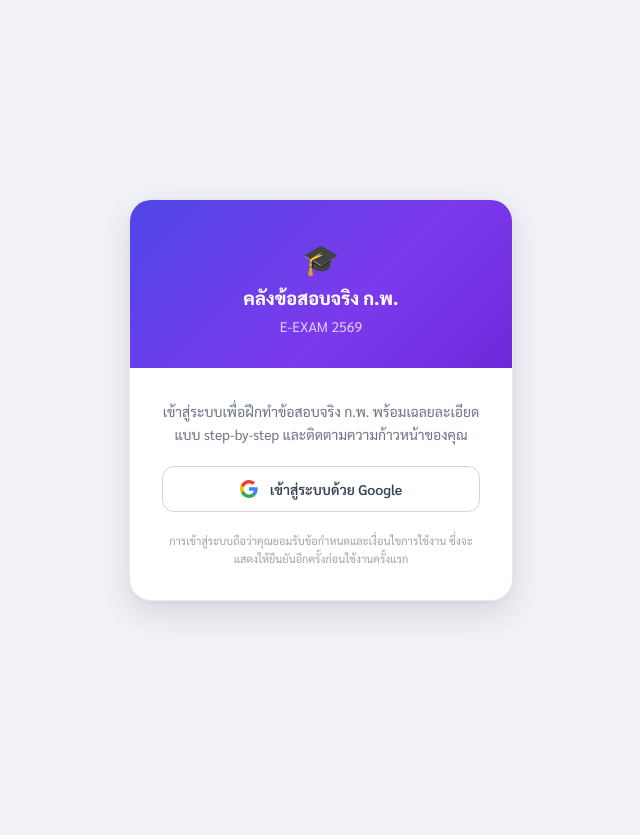
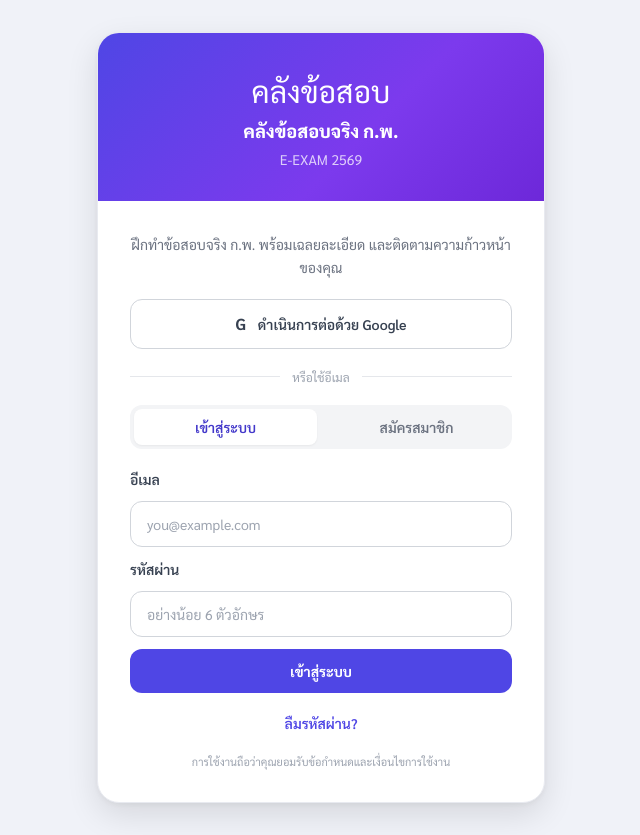
Before and after one commit to kridtayod-1988/Kpor, a Next.js app: page /login in a window 1280 px wide. Shown: the whole page, without its empty margins (319-959 px from the left). Before the commit the page ends 800 px from the top, so only its background shows below. Built offline with nearby package versions, Linux system fonts and the light colour scheme.

Commit message:
Add Google, email, and password reset auth flows

```diff
--- /dev/null
+++ b/app/auth/reset-password/page.tsx
@@ -0,0 +1,53 @@
+"use client";
+
+import { FormEvent, useState } from "react";
+import { createClient } from "@/lib/supabase/client";
+
+export default function ResetPasswordPage() {
+  const [password, setPassword] = useState("");
+  const [confirmPassword, setConfirmPassword] = useState("");
+  const [loading, setLoading] = useState(false);
+  const [message, setMessage] = useState<string | null>(null);
+  const [error, setError] = useState<string | null>(null);
+
+  const handleSubmit = async (event: FormEvent<HTMLFormElement>) => {
+    event.preventDefault();
+    setError(null);
+    setMessage(null);
+    if (password.length < 6) {
+      setError("รหัสผ่านต้องมีอย่างน้อย 6 ตัวอักษร");
+      return;
+    }
+    if (password !== confirmPassword) {
+      setError("รหัสผ่านทั้งสองช่องไม่ตรงกัน");
+      return;
+    }
+    setLoading(true);
+    const { error: updateError } = await createClient().auth.updateUser({ password });
+    setLoading(false);
+    if (updateError) {
+      setError("เปลี่ยนรหัสผ่านไม่สำเร็จ ลิงก์อาจหมดอายุแล้ว");
+      return;
+    }
+    setMessage("เปลี่ยนรหัสผ่านเรียบร้อยแล้ว กำลังกลับไปหน้าหลัก...");
+    window.setTimeout(() => window.location.assign("/"), 1200);
+  };
+
+  return (
+    <main className="min-h-screen flex items-center justify-center px-4 py-8">
+      <section className="slide-up w-full max-w-md rounded-[22px] border border-[#e8eaf0] bg-white p-8 shadow-cardLg" aria-labelledby="reset-title">
+        <h1 id="reset-title" className="text-xl font-extrabold text-gray-900">ตั้งรหัสผ่านใหม่</h1>
+        <p className="mt-2 text-sm leading-relaxed text-gray-500">กำหนดรหัสผ่านใหม่สำหรับบัญชีของคุณ</p>
+        <form onSubmit={handleSubmit} className="mt-6 flex flex-col gap-3">
+          <label className="text-sm font-semibold text-gray-700" htmlFor="new-password">รหัสผ่านใหม่</label>
+          <input id="new-password" type="password" required minLength={6} autoComplete="new-password" value={password} onChange={(event) => setPassword(event.target.value)} className="w-full rounded-xl border border-gray-300 px-4 py-3 text-sm outline-none focus:border-indigo-500" />
+          <label className="text-sm font-semibold text-gray-700" htmlFor="confirm-password">ยืนยันรหัสผ่านใหม่</label>
+          <input id="confirm-password" type="password" required minLength={6} autoComplete="new-password" value={confirmPassword} onChange={(event) => setConfirmPassword(event.target.value)} className="w-full rounded-xl border border-gray-300 px-4 py-3 text-sm outline-none focus:border-indigo-500" />
+          <button type="submit" disabled={loading} className="mt-2 w-full rounded-xl bg-indigo-600 py-3 text-sm font-bold text-white hover:bg-indigo-700 disabled:opacity-60">{loading ? "กำลังบันทึก..." : "บันทึกรหัสผ่านใหม่"}</button>
+        </form>
+        {error && <p role="alert" className="mt-4 text-center text-xs text-red-600">{error}</p>}
+        {message && <p role="status" className="mt-4 text-center text-xs text-emerald-600">{message}</p>}
+      </section>
+    </main>
+  );
+}
--- a/app/login/page.tsx
+++ b/app/login/page.tsx
@@ -1,68 +1,114 @@
 "use client";
 
-import { useState } from "react";
+import { FormEvent, useState } from "react";
 import { createClient } from "@/lib/supabase/client";
 
+const getRedirectUrl = () =>
+  `${process.env.NEXT_PUBLIC_SITE_URL || window.location.origin}/auth/callback`;
+
 export default function LoginPage() {
+  const [mode, setMode] = useState<"login" | "signup">("login");
+  const [email, setEmail] = useState("");
+  const [password, setPassword] = useState("");
   const [loading, setLoading] = useState(false);
+  const [message, setMessage] = useState<string | null>(null);
   const [error, setError] = useState<string | null>(null);
 
+  const clearFeedback = () => {
+    setError(null);
+    setMessage(null);
+  };
+
   const signInWithGoogle = async () => {
-    setError(null);
+    clearFeedback();
     setLoading(true);
-    const supabase = createClient();
-    const { error: signInError } = await supabase.auth.signInWithOAuth({
+    const { error: signInError } = await createClient().auth.signInWithOAuth({
       provider: "google",
-      options: {
-        redirectTo: `${process.env.NEXT_PUBLIC_SITE_URL}/auth/callback`,
-      },
+      options: { redirectTo: getRedirectUrl() },
     });
     if (signInError) {
-      setError("เข้าสู่ระบบไม่สำเร็จ กรุณาลองใหม่อีกครั้ง");
+      setError("เข้าสู่ระบบด้วย Google ไม่สำเร็จ กรุณาลองใหม่อีกครั้ง");
       setLoading(false);
     }
   };
 
+  const handleEmailAuth = async (event: FormEvent<HTMLFormElement>) => {
+    event.preventDefault();
+    clearFeedback();
+    setLoading(true);
+    const supabase = createClient();
+    const result = mode === "login"
+      ? await supabase.auth.signInWithPassword({ email, password })
+      : await supabase.auth.signUp({ email, password, options: { emailRedirectTo: getRedirectUrl() } });
+
+    if (result.error) {
+      setError(mode === "login" ? "อีเมลหรือรหัสผ่านไม่ถูกต้อง" : "สมัครสมาชิกไม่สำเร็จ กรุณาตรวจสอบข้อมูลแล้วลองใหม่");
+      setLoading(false);
+      return;
+    }
+
+    if (mode === "signup" && !result.data.session) {
+      setMessage("สมัครสมาชิกแล้ว กรุณาตรวจสอบอีเมลเพื่อยืนยันบัญชี");
+      setLoading(false);
+      return;
+    }
+
+    window.location.assign("/");
+  };
+
+  const requestPasswordReset = async () => {
+    clearFeedback();
+    if (!email.trim()) {
+      setError("กรุณากรอกอีเมลก่อนขอเปลี่ยนรหัสผ่าน");
+      return;
+    }
+    setLoading(true);
+    const { error: resetError } = await createClient().auth.resetPasswordForEmail(email, {
+      redirectTo: `${process.env.NEXT_PUBLIC_SITE_URL || window.location.origin}/auth/reset-password`,
+    });
+    setLoading(false);
+    setMessage(resetError ? "ส่งลิงก์ไม่สำเร็จ กรุณาตรวจสอบอีเมลอีกครั้ง" : "ส่งลิงก์เปลี่ยนรหัสผ่านไปที่อีเมลแล้ว");
+    if (resetError) setError("ส่งลิงก์ไม่สำเร็จ กรุณาตรวจสอบอีเมลอีกครั้ง");
+  };
+
   return (
-    <div className="min-h-screen flex items-center justify-center px-4">
-      <div className="slide-up w-full max-w-sm bg-white rounded-[22px] shadow-cardLg border border-[#e8eaf0] overflow-hidden">
-        <div
-          className="px-8 pt-10 pb-8 text-center text-white"
-          style={{ background: "linear-gradient(135deg,#4f46e5,#7c3aed 60%,#6d28d9)" }}
-        >
-          <div className="text-3xl mb-2">🎓</div>
-          <div className="font-extrabold text-lg">คลังข้อสอบจริง ก.พ.</div>
-          <div className="text-sm opacity-75 mt-1">E-EXAM 2569</div>
+    <main className="min-h-screen flex items-center justify-center px-4 py-8">
+      <section className="slide-up w-full max-w-md bg-white rounded-[22px] shadow-cardLg border border-[#e8eaf0] overflow-hidden" aria-labelledby="login-title">
+        <div className="px-8 pt-10 pb-8 text-center text-white" style={{ background: "linear-gradient(135deg,#4f46e5,#7c3aed 60%,#6d28d9)" }}>
+          <div className="text-3xl mb-2" aria-hidden="true">คลังข้อสอบ</div>
+          <h1 id="login-title" className="font-extrabold text-lg">คลังข้อสอบจริง ก.พ.</h1>
+          <p className="text-sm opacity-75 mt-1">E-EXAM 2569</p>
         </div>
 
         <div className="p-8 flex flex-col gap-5">
-          <p className="text-sm text-gray-500 text-center leading-relaxed">
-            เข้าสู่ระบบเพื่อฝึกทำข้อสอบจริง ก.พ. พร้อมเฉลยละเอียดแบบ step-by-step
-            และติดตามความก้าวหน้าของคุณ
-          </p>
+          <p className="text-sm text-gray-500 text-center leading-relaxed">ฝึกทำข้อสอบจริง ก.พ. พร้อมเฉลยละเอียด และติดตามความก้าวหน้าของคุณ</p>
 
-          <button
-            onClick={signInWithGoogle}
-            disabled={loading}
-            className="flex items-center justify-center gap-3 w-full py-3 rounded-xl border border-gray-300 bg-white font-semibold text-sm text-gray-700 hover:bg-gray-50 transition disabled:opacity-60"
-          >
-            <svg width="18" height="18" viewBox="0 0 18 18" aria-hidden="true">
-              <path fill="#4285F4" d="M17.64 9.2c0-.64-.06-1.25-.16-1.84H9v3.48h4.84c-.21 1.13-.85 2.09-1.8 2.73v2.27h2.92c1.7-1.57 2.68-3.88 2.68-6.64z" />
-              <path fill="#34A853" d="M9 18c2.43 0 4.47-.8 5.96-2.18l-2.92-2.27c-.81.54-1.84.86-3.04.86-2.34 0-4.32-1.58-5.03-3.7H.96v2.33C2.44 15.98 5.48 18 9 18z" />
-              <path fill="#FBBC05" d="M3.97 10.71a5.4 5.4 0 010-3.42V4.96H.96a9 9 0 000 8.08l3.01-2.33z" />
-              <path fill="#EA4335" d="M9 3.58c1.32 0 2.51.46 3.44 1.35l2.58-2.58C13.46.89 11.43 0 9 0 5.48 0 2.44 2.02.96 4.96l3.01 2.33C4.68 5.16 6.66 3.58 9 3.58z" />
-            </svg>
-            {loading ? "กำลังเข้าสู่ระบบ..." : "เข้าสู่ระบบด้วย Google"}
+          <button type="button" onClick={signInWithGoogle} disabled={loading} className="flex items-center justify-center gap-3 w-full py-3 rounded-xl border border-gray-300 bg-white font-semibold text-sm text-gray-700 hover:bg-gray-50 transition disabled:opacity-60">
+            <span className="font-bold text-base" aria-hidden="true">G</span>
+            {loading ? "กำลังดำเนินการ..." : "ดำเนินการต่อด้วย Google"}
           </button>
 
-          {error && <p className="text-xs text-red-600 text-center">{error}</p>}
+          <div className="flex items-center gap-3 text-xs text-gray-400"><span className="h-px flex-1 bg-gray-200" /><span>หรือใช้อีเมล</span><span className="h-px flex-1 bg-gray-200" /></div>
 
-          <p className="text-[11px] text-gray-400 text-center leading-relaxed">
-            การเข้าสู่ระบบถือว่าคุณยอมรับข้อกำหนดและเงื่อนไขการใช้งาน
-            ซึ่งจะแสดงให้ยืนยันอีกครั้งก่อนใช้งานครั้งแรก
-          </p>
+          <div className="grid grid-cols-2 gap-2 rounded-xl bg-gray-100 p-1" role="tablist" aria-label="ประเภทการใช้งาน">
+            <button type="button" role="tab" aria-selected={mode === "login"} onClick={() => { setMode("login"); clearFeedback(); }} className={`rounded-lg py-2 text-sm font-semibold transition ${mode === "login" ? "bg-white text-indigo-700 shadow-sm" : "text-gray-500"}`}>เข้าสู่ระบบ</button>
+            <button type="button" role="tab" aria-selected={mode === "signup"} onClick={() => { setMode("signup"); clearFeedback(); }} className={`rounded-lg py-2 text-sm font-semibold transition ${mode === "signup" ? "bg-white text-indigo-700 shadow-sm" : "text-gray-500"}`}>สมัครสมาชิก</button>
+          </div>
+
+          <form onSubmit={handleEmailAuth} className="flex flex-col gap-3">
+            <label className="text-sm font-semibold text-gray-700" htmlFor="email">อีเมล</label>
+            <input id="email" type="email" required autoComplete="email" value={email} onChange={(event) => setEmail(event.target.value)} placeholder="you@example.com" className="w-full rounded-xl border border-gray-300 px-4 py-3 text-sm outline-none focus:border-indigo-500" />
+            <label className="text-sm font-semibold text-gray-700" htmlFor="password">รหัสผ่าน</label>
+            <input id="password" type="password" required minLength={6} autoComplete={mode === "login" ? "current-password" : "new-password"} value={password} onChange={(event) => setPassword(event.target.value)} placeholder="อย่างน้อย 6 ตัวอักษร" className="w-full rounded-xl border border-gray-300 px-4 py-3 text-sm outline-none focus:border-indigo-500" />
+            <button type="submit" disabled={loading} className="w-full rounded-xl bg-indigo-600 py-3 text-sm font-bold text-white hover:bg-indigo-700 transition disabled:opacity-60">{mode === "login" ? "เข้าสู่ระบบ" : "สร้างบัญชี"}</button>
+          </form>
+
+          {mode === "login" && <button type="button" onClick={requestPasswordReset} disabled={loading} className="text-sm font-semibold text-indigo-600 hover:underline disabled:opacity-60">ลืมรหัสผ่าน?</button>}
+          {error && <p role="alert" className="text-xs text-red-600 text-center">{error}</p>}
+          {message && <p role="status" className="text-xs text-emerald-600 text-center">{message}</p>}
+          <p className="text-[11px] text-gray-400 text-center leading-relaxed">การใช้งานถือว่าคุณยอมรับข้อกำหนดและเงื่อนไขการใช้งาน</p>
         </div>
-      </div>
-    </div>
+      </section>
+    </main>
   );
 }
```
